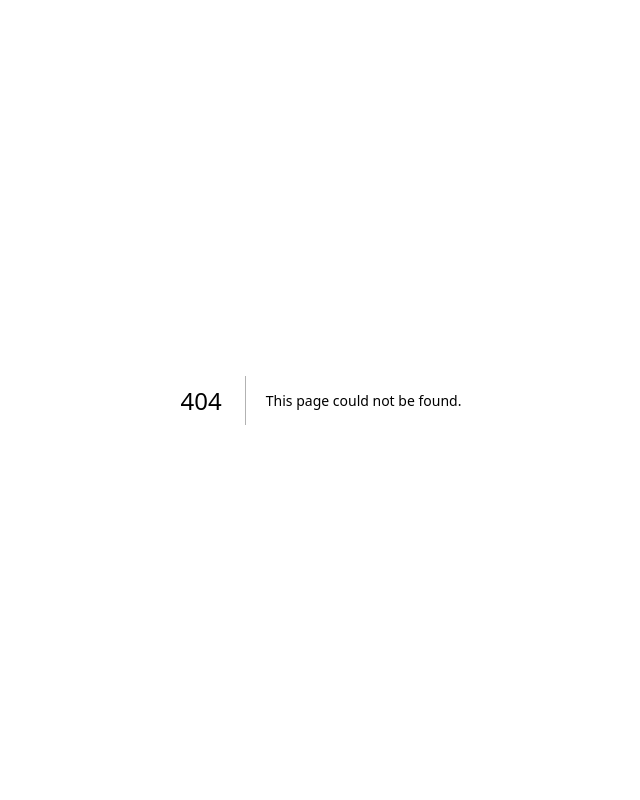
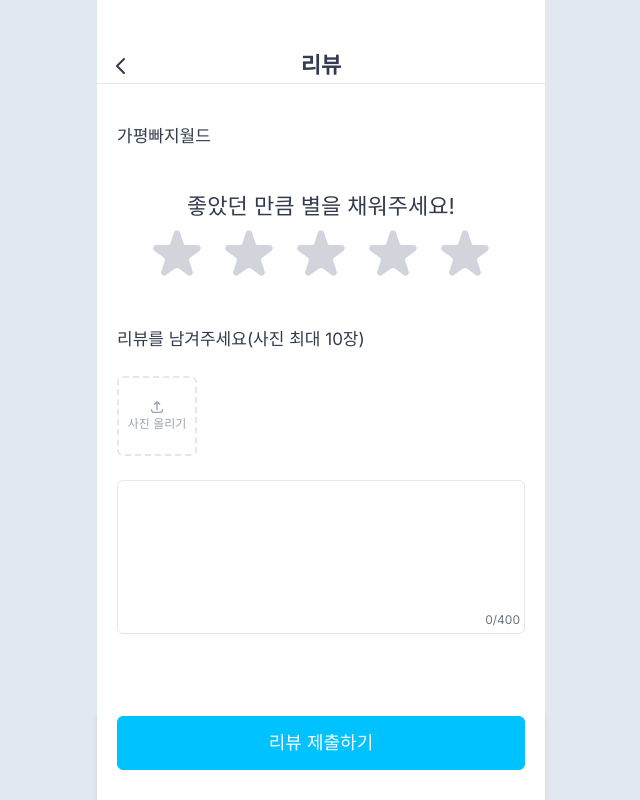
Before and after one commit to Pleisure/frontend, a Next.js app: page /leisure-detail/review-form in a window 1280 px wide. Before the commit this address had no page. Shown: the whole page, without its empty margins (319-959 px from the left). Built offline with nearby package versions, Linux system fonts and the light colour scheme.

Commit message:
PLS-25 Feat:Create review form page

```diff
--- /dev/null
+++ b/app/leisure-detail/review-form/page.tsx
@@ -0,0 +1,112 @@
+'use client';
+
+import Button from '@/app/components-dd/atoms/Button';
+import Container from '@/app/components-dd/atoms/Container';
+
+import ImageUploader from '@/app/components-dd/atoms/ImageUploader';
+import Spacing from '@/app/components-dd/atoms/Spacing';
+import Star from '@/app/components-dd/atoms/Star';
+import Textarea from '@/app/components-dd/atoms/Textarea';
+import Txt from '@/app/components-dd/atoms/Txt';
+import UploadedImage from '@/app/components-dd/atoms/UploadedImage';
+import Section from '@/app/components-dd/molecules/Section';
+import PageLayout from '@/app/components-dd/organisms/PageLayout';
+import { useRouter } from 'next/navigation';
+import { useState } from 'react';
+
+export default function ReviewForm() {
+  const router = useRouter();
+  const [reviewImages, setReviewImages] = useState<any>([]);
+  const handleReviewImageUpload = (e: any) => {
+    const uploadingImage = e.target.files[0];
+    const reader = new FileReader();
+    reader.readAsDataURL(uploadingImage);
+    reader.onloadend = () => {
+      const newImageArray = [...reviewImages, reader.result];
+      setReviewImages(newImageArray);
+    };
+  };
+  const handleImageDelete = (imageIndex: number) => {
+    const newImagesArray = reviewImages.slice(0, imageIndex).concat(reviewImages.slice(imageIndex + 1));
+    setReviewImages(newImagesArray);
+  };
+  return (
+    <PageLayout
+      header={{
+        type: 'detail',
+        title: '리뷰',
+        hasBorder: true,
+        left: [
+          {
+            onClick: () => router.back(),
+            svg: (
+              <svg
+                xmlns='http://www.w3.org/2000/svg'
+                className='w-6 h-6'
+                fill='none'
+                viewBox='0 0 24 24'
+                stroke='currentColor'
+                strokeWidth={2}
+              >
+                <path strokeLinecap='round' strokeLinejoin='round' d='M15 19l-7-7 7-7' />
+              </svg>
+            ),
+          },
+        ],
+      }}
+      footer={{
+        type: 'buttons',
+        root: 'leisures',
+        children: (
+          <Button variant='primary' isWidthFull={true} size='large'>
+            리뷰 제출하기
+          </Button>
+        ),
+      }}
+    >
+      <Section isHeightFull={true}>
+        <Container className='flex flex-col w-full px-5'>
+          <Spacing size='large' />
+          <Container>
+            <Txt>가평빠지월드</Txt>
+          </Container>
+          <Spacing size='large' />
+          <Container className='flex flex-col items-center justify-center w-full'>
+            <Txt typography='title3'>좋았던 만큼 별을 채워주세요!</Txt>
+            <Container className='flex items-center justify-center w-full space-x-2 '>
+              <Star size={'large'} color='secondary' />
+              <Star size={'large'} color='secondary' />
+              <Star size={'large'} color='secondary' />
+              <Star size={'large'} color='secondary' />
+              <Star size={'large'} color='secondary' />
+            </Container>
+          </Container>
+        </Container>
+        <Spacing size='large' />
+        <Container className='flex flex-col w-full px-5'>
+          <Txt>리뷰를 남겨주세요(사진 최대 10장)</Txt>
+          <Spacing size='medium' />
+          <Container className='flex w-full'>
+            <ImageUploader size={'small'} handleChange={handleReviewImageUpload} />
+            <Container className='flex overflow-x-scroll scrollbar-hide'>
+              <Container className='flex px-2 space-x-2 w-fit h-fit'>
+                {reviewImages.map((image: string, index: any) => (
+                  <UploadedImage
+                    key={`reviewImage${index}`}
+                    id={index}
+                    size={'small'}
+                    imageUrl={image}
+                    handleDelete={() => handleImageDelete(index)}
+                  />
+                ))}
+              </Container>
+            </Container>
+          </Container>
+          <Spacing size='medium' />
+          <Textarea id='reviewContent' rows={5} cols={80} maxLength={400} required={true} />
+        </Container>
+        <Spacing size='large' />
+      </Section>
+    </PageLayout>
+  );
+}
```
